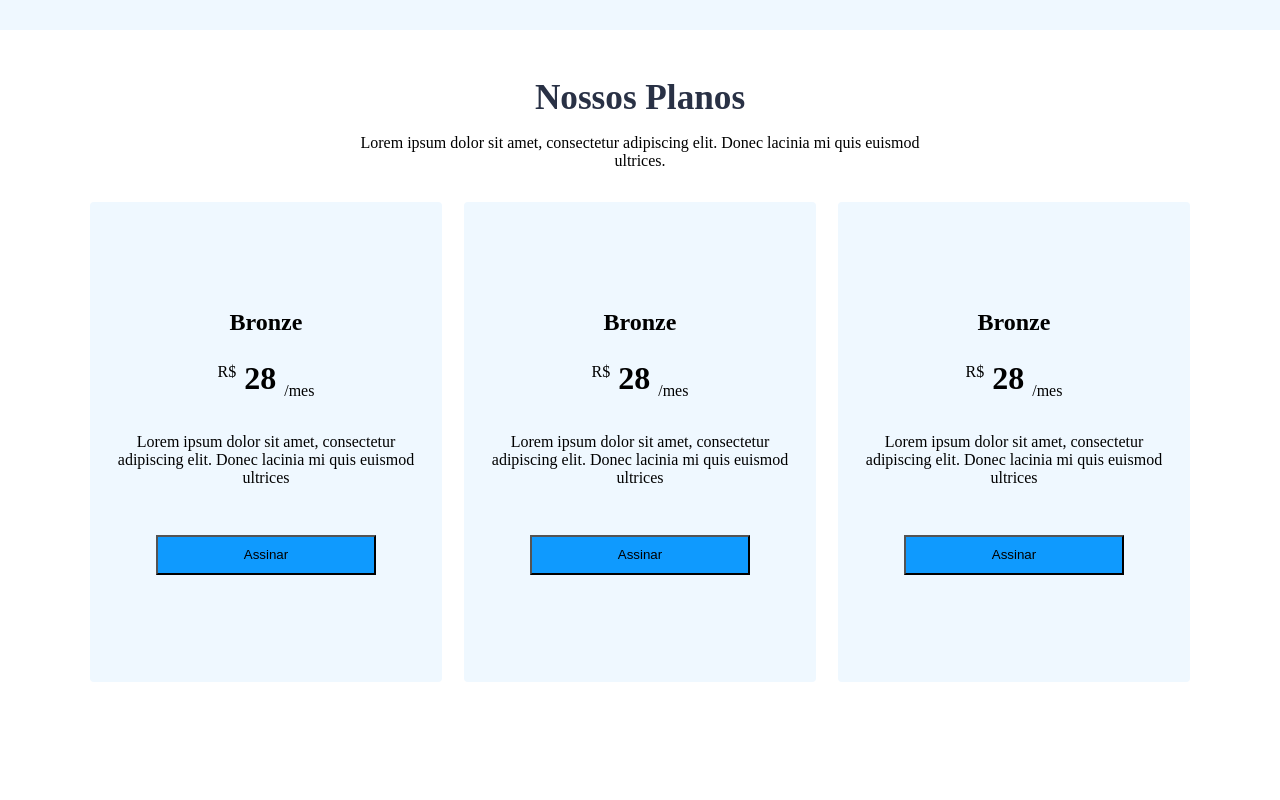
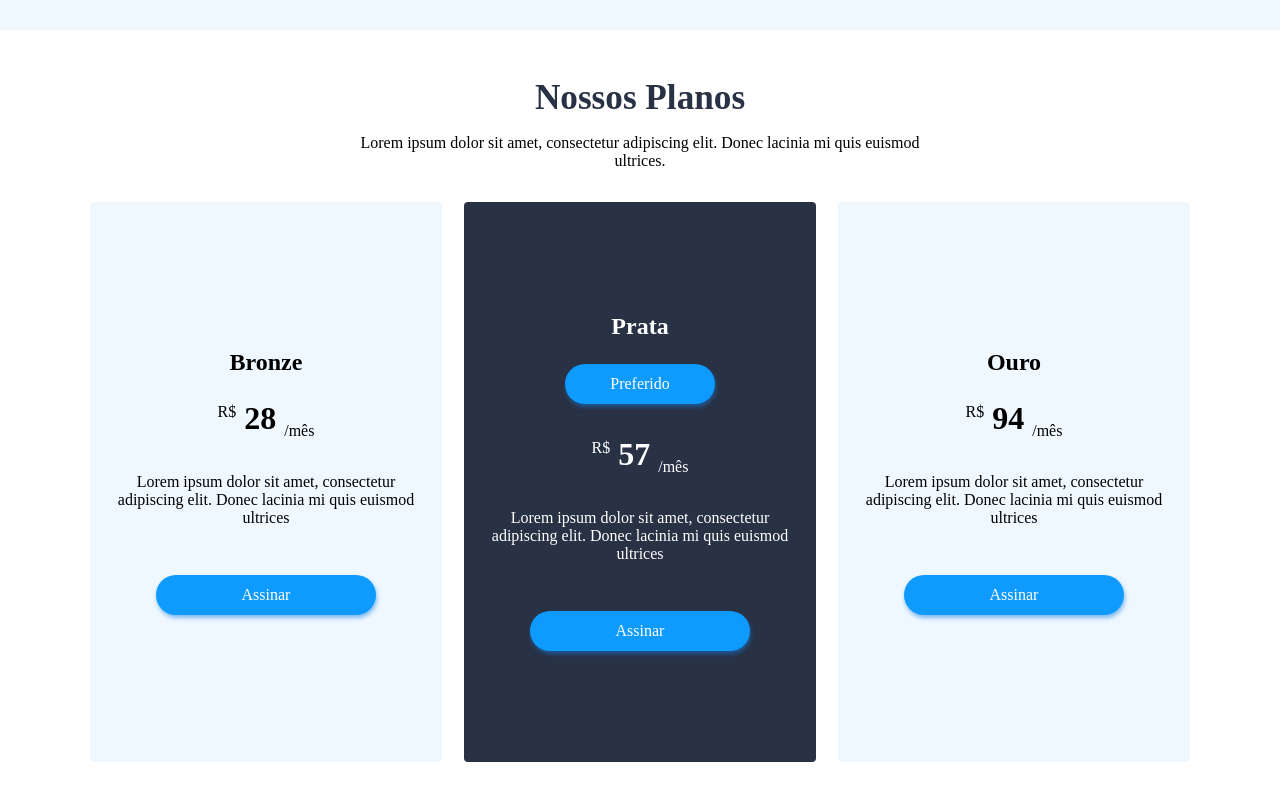
Before and after one commit to PedroMakengo/rachi, a React (Create React App) app: page / in a window 1280 px wide. Shown: the part 1637-2437 px from the top of the page. Before the commit the page ends 2383 px from the top, so only its background shows below. Built offline with nearby package versions, Linux system fonts and the light colour scheme.

Commit message:
Terminando a parte dos planos

```diff
--- a/src/components/MyPlans/index.jsx
+++ b/src/components/MyPlans/index.jsx
@@ -13,7 +13,7 @@ const MyPlans = () => {
         <Row>
           <div className="item">
             <h2>Bronze</h2>
-            <h3><sup>R$</sup> 28 <sub>/mes</sub></h3>
+            <h3><sup>R$</sup> 28 <sub>/mês</sub></h3>
 
             <p>Lorem ipsum dolor sit amet,
               consectetur adipiscing elit.
@@ -23,8 +23,9 @@ const MyPlans = () => {
             <button>Assinar</button>
           </div>
           <div className="item">
-            <h2>Bronze</h2>
-            <h3><sup>R$</sup> 28 <sub>/mes</sub></h3>
+            <h2>Prata</h2>
+            <button className='preferido'>Preferido</button>
+            <h3><sup>R$</sup> 57 <sub>/mês</sub></h3>
 
             <p>Lorem ipsum dolor sit amet,
               consectetur adipiscing elit.
@@ -34,8 +35,8 @@ const MyPlans = () => {
             <button>Assinar</button>
           </div>
           <div className="item">
-            <h2>Bronze</h2>
-            <h3><sup>R$</sup> 28 <sub>/mes</sub></h3>
+            <h2>Ouro</h2>
+            <h3><sup>R$</sup> 94 <sub>/mês</sub></h3>
 
             <p>Lorem ipsum dolor sit amet,
               consectetur adipiscing elit.
--- a/src/components/MyPlans/style.js
+++ b/src/components/MyPlans/style.js
@@ -33,7 +33,7 @@ export const Row = styled.div `
 
   .item {
     width: 32%;
-    height: 60vh;
+    height: 70vh;
     background: #EFF8FF;
 
     display: flex;
@@ -43,6 +43,17 @@ export const Row = styled.div `
 
 
     border-radius: 0.25rem;
+
+    &:nth-child(2) {
+      background: #293145;
+      color: #fff;
+
+      .preferido {
+        width: 150px;
+        height: 40px;
+        margin-bottom: 2rem;
+      }
+    }
 
     h2 {
       font-weight: bold;
@@ -69,7 +80,16 @@ export const Row = styled.div `
     button {
       width: 220px;
       height: 40px;
+
       background: #0F9AFE;
+      box-shadow: 1px 3px 4px rgba(19, 125, 224, 0.5);
+      border-radius: 50px;
+      border: 0;
+
+      font-family: Poppins;
+      font-size: 1rem;
+
+      color: #fff;
     }
   }
 `;
```
